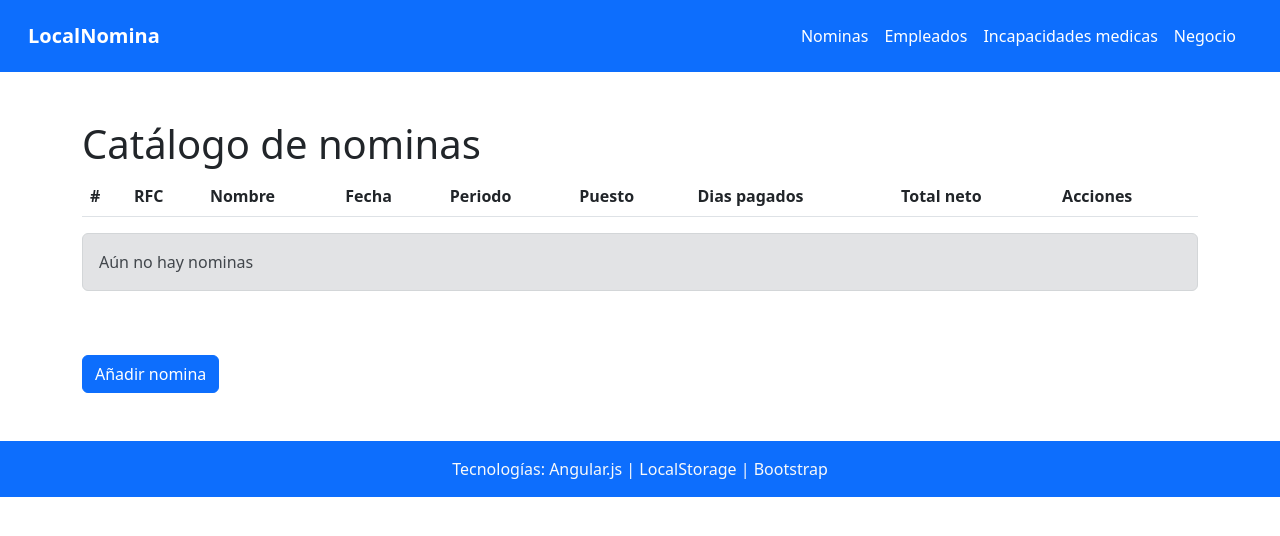
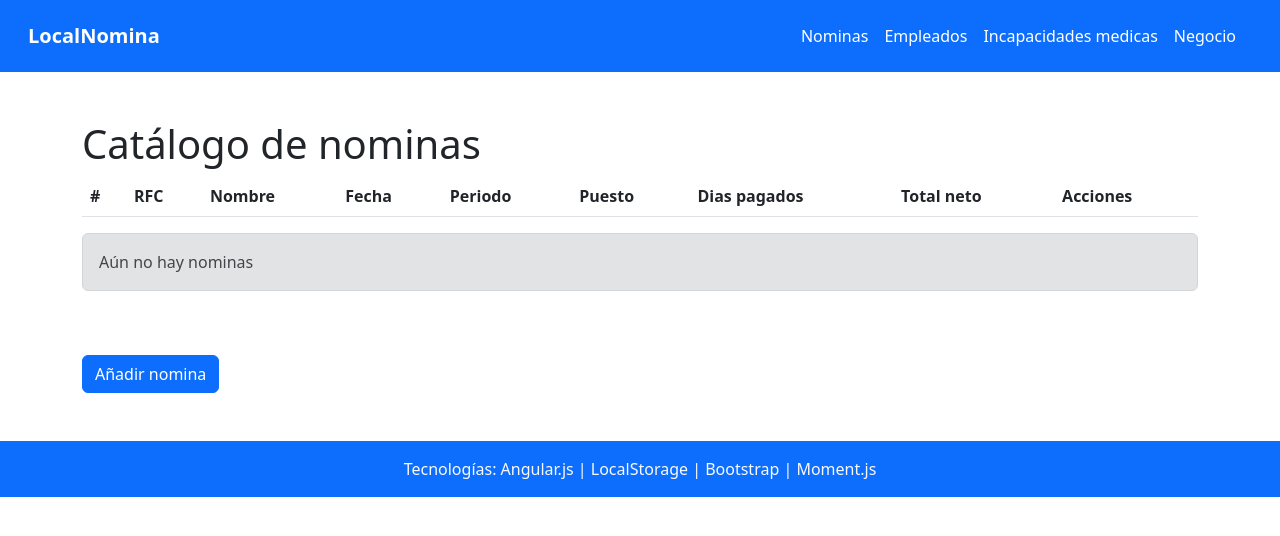
Before and after one commit to BrianS-TICS/nomina_proyect, an Angular app: page / in a window 1280 px wide. Shown: the top 536 px of the page. Built offline with nearby package versions, Linux system fonts and the light colour scheme; what pdfmake would draw is missing.

Commit message:
Se modifica footer

```diff
--- a/src/app/app.component.html
+++ b/src/app/app.component.html
@@ -225,6 +225,6 @@
   </section>
 
   <footer class="bg-primary mt-5 px-5 py-3">
-    <p class="text-center m-0 text-light">Tecnologías: Angular.js | LocalStorage | Bootstrap</p>
+    <p class="text-center m-0 text-light">Tecnologías: Angular.js | LocalStorage | Bootstrap | Moment.js</p>
   </footer>
 </div>
```
